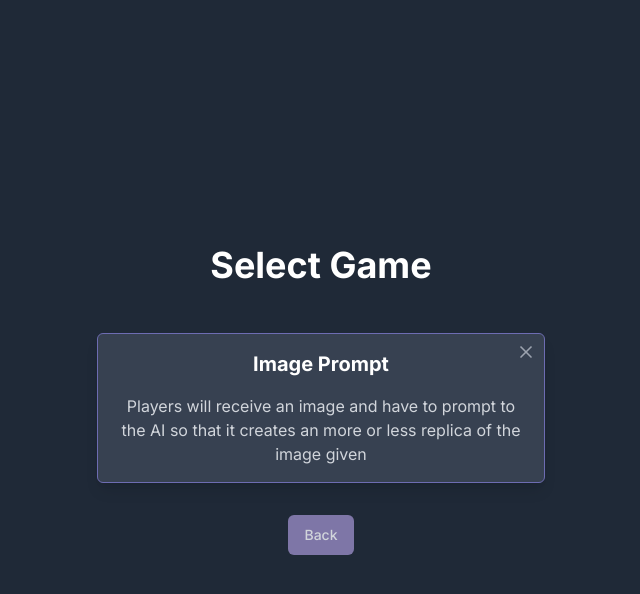
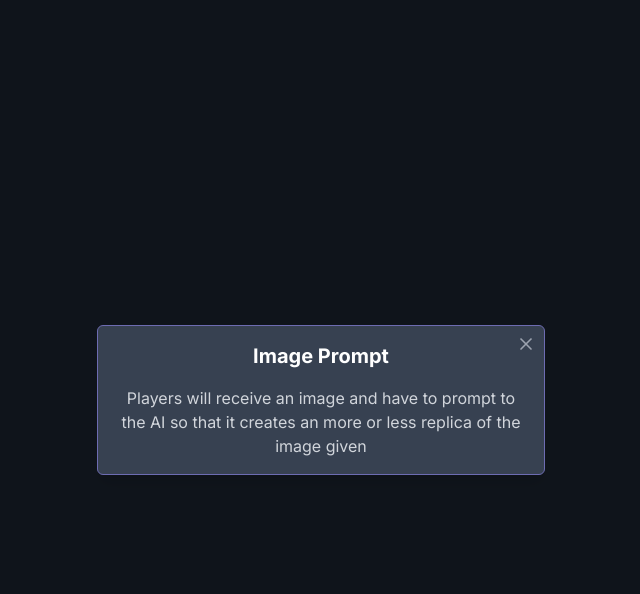
Before and after one commit to charlohc/prompt-pong-pals, a React (Vite) app: page /game-selection in a window 1280 px wide. Both pictures are taken after a click on the button 580 px from the left and 328 px from the top of the page. Shown: the top 594 px of the page, without its empty margins (319-959 px from the left). Built offline with nearby package versions, Linux system fonts and the light colour scheme.

Commit message:
Fix: Overlap info modal with back button
Adjust the positioning of the info modal in the game selection page to overlap the back button.

```diff
--- a/src/pages/GameSelection.tsx
+++ b/src/pages/GameSelection.tsx
@@ -20,7 +20,8 @@ const GameSelection: React.FC = () => {
     if (!infoType) return null;
 
     return (
-      <div className="info-popup animate-fade-in relative">
+      <div className="fixed inset-0 flex items-center justify-center bg-black/50 z-50">
+        <div className="info-popup animate-fade-in relative max-w-md w-full mx-4">
           <button
             onClick={() => setInfoType(null)}
             className="absolute top-2 right-2 text-gray-400 hover:text-white"
@@ -37,6 +38,7 @@ const GameSelection: React.FC = () => {
               : 'Players will receive an text and have to prompt to the AI so that it creates an more or less replica of the text given'
             }
           </p>
+        </div>
       </div>
     );
   };
```
Lines whose indentation alone changed are shown as unchanged.
